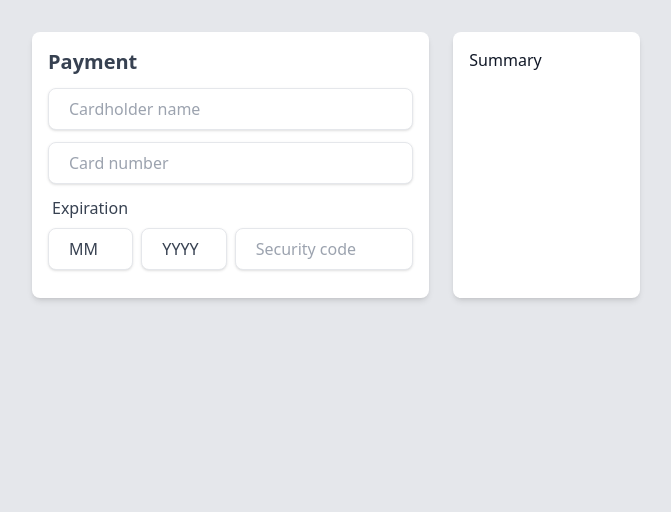
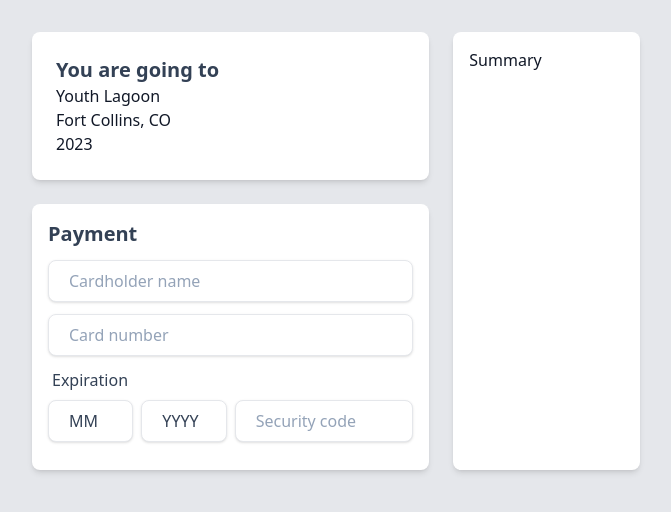
Before and after one commit to phyrisrose/frontend-tickets, a Next.js app: page /checkout/0 in a window 1280 px wide. Shown: the top 512 px of the page, without its empty margins (304-975 px from the left). Built offline with nearby package versions, Linux system fonts and the light colour scheme.

Commit message:
adding a `ShowSummaryCard`

```diff
--- a/src/app/checkout/[show]/checkout-summary-card.tsx
+++ b/src/app/checkout/[show]/checkout-summary-card.tsx
@@ -6,5 +6,5 @@
  * (you can add some fake fees)
  */
 export default function CheckoutSummaryCard() {
-  return <Card className="col-span-1 p-4">Summary</Card>;
+  return <Card className="col-span-1 row-span-2 p-4">Summary</Card>;
 }
--- a/src/app/checkout/[show]/page.tsx
+++ b/src/app/checkout/[show]/page.tsx
@@ -1,6 +1,7 @@
 import { shows } from '@/app/shows-data';
 import PaymentCard from './payment-card';
 import CheckoutSummaryCard from './checkout-summary-card';
+import ShowSummaryCard from './show-summary-card';
 
 interface CheckoutProps {
   params: {
@@ -14,8 +15,9 @@
 
   return (
     <div className="grid gap-6 grid-cols-1 sm:grid-cols-3">
+      <ShowSummaryCard show={show} />
+      <CheckoutSummaryCard />
       <PaymentCard />
-      <CheckoutSummaryCard />
     </div>
   );
 }
--- a/src/app/checkout/[show]/payment-card.tsx
+++ b/src/app/checkout/[show]/payment-card.tsx
@@ -6,12 +6,12 @@
 export default function PaymentCard() {
   return (
     <Card className="col-span-2 p-4">
-      <h1 className="text-xl font-semibold text-gray-700">Payment</h1>
+      <h1 className="text-xl font-semibold text-slate-700">Payment</h1>
       <div className="">
         <div className="my-3">
           <input
             type="text"
-            className="block w-full px-5 py-2 border rounded-lg bg-white shadow placeholder-gray-400 text-gray-700 focus:ring focus:outline-none"
+            className="block w-full px-5 py-2 border rounded-lg bg-white shadow placeholder-slate-400 text-slate-700 focus:ring focus:outline-none"
             placeholder="Cardholder name"
             maxLength={22}
           />
@@ -19,20 +19,20 @@
         <div className="my-3">
           <input
             type="text"
-            className="block w-full px-5 py-2 border rounded-lg bg-white shadow placeholder-gray-400 text-gray-700 focus:ring focus:outline-none"
+            className="block w-full px-5 py-2 border rounded-lg bg-white shadow placeholder-slate-400 text-slate-700 focus:ring focus:outline-none"
             placeholder="Card number"
             maxLength={19}
           />
         </div>
         <div className="my-3 flex flex-col">
           <div className="mb-2">
-            <label className="text-gray-700 pl-1">Expiration</label>
+            <label className="text-slate-700 pl-1">Expiration</label>
           </div>
           <div className="grid grid-cols-2 sm:grid-cols-4 gap-2">
             <select
               name=""
               id=""
-              className="form-select appearance-none block w-full px-5 py-2 border rounded-lg bg-white shadow placeholder-gray-400 text-gray-700 focus:ring focus:outline-none"
+              className="form-select appearance-none block w-full px-5 py-2 border rounded-lg bg-white shadow placeholder-slate-400 text-slate-700 focus:ring focus:outline-none"
             >
               <option value="" selected disabled>
                 MM
@@ -53,7 +53,7 @@
             <select
               name=""
               id=""
-              className="form-select appearance-none block w-full px-5 py-2 border rounded-lg bg-white shadow placeholder-gray-400 text-gray-700 focus:ring focus:outline-none"
+              className="form-select appearance-none block w-full px-5 py-2 border rounded-lg bg-white shadow placeholder-slate-400 text-slate-700 focus:ring focus:outline-none"
             >
               <option value="" selected disabled>
                 YYYY
@@ -69,7 +69,7 @@
             </select>
             <input
               type="text"
-              className="block w-full col-span-2 px-5 py-2 border rounded-lg bg-white shadow placeholder-gray-400 text-gray-700 focus:ring focus:outline-none"
+              className="block w-full col-span-2 px-5 py-2 border rounded-lg bg-white shadow placeholder-slate-400 text-slate-700 focus:ring focus:outline-none"
               placeholder="Security code"
               maxLength={3}
             />
--- /dev/null
+++ b/src/app/checkout/[show]/show-summary-card.tsx
@@ -0,0 +1,20 @@
+import { Show } from '@/app/shows.types';
+import { Card } from '@/components';
+
+interface ShowSummaryCardProps {
+  show: Show;
+}
+
+/**
+ * @todo format date
+ */
+export default function ShowSummaryCard({ show }: ShowSummaryCardProps) {
+  return (
+    <Card className="col-span-2 p-6">
+      <h1 className="text-xl font-semibold text-slate-700">You are going to</h1>
+      <div>{show.musician}</div>
+      <div>{show.location}</div>
+      <div>{show.date.getFullYear()}</div>
+    </Card>
+  );
+}
```
